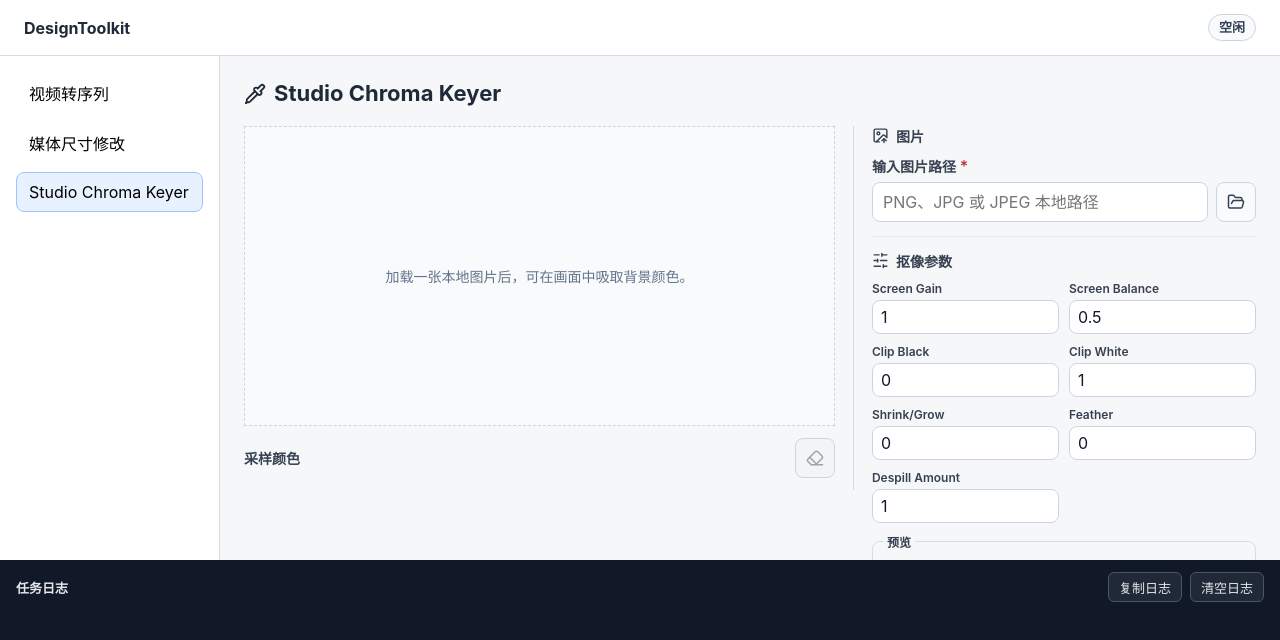
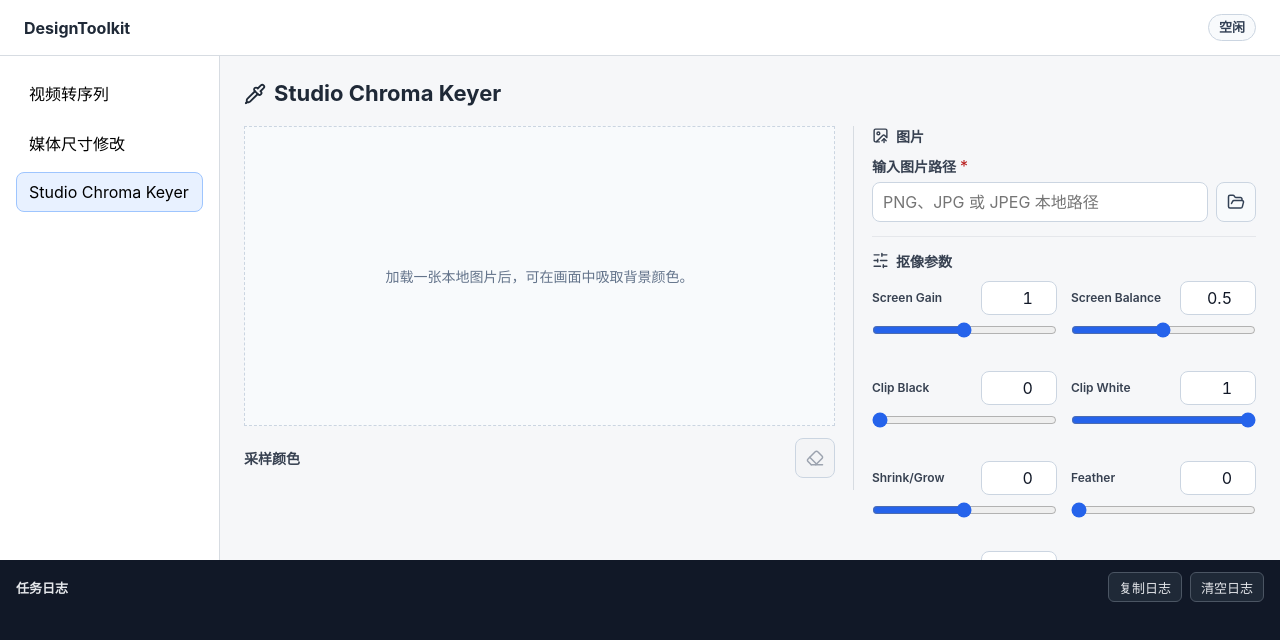
Before and after one commit to chenxu-whisper/DesignToolkit, a React (Vite) app in the folder web/frontend/: page / in a window 1280 px wide. Both pictures are taken after a click on the button "Studio Chroma Keyer". Shown: the top 640 px of the page. Built offline with nearby package versions, Linux system fonts and the light colour scheme.

Commit message:
feat: add chroma parameter sliders

```diff
--- a/web/frontend/src/modules/chroma-keyer/ChromaKeyerForm.tsx
+++ b/web/frontend/src/modules/chroma-keyer/ChromaKeyerForm.tsx
@@ -15,14 +15,18 @@ type ChromaKeyerFormProps = {
 }
 
 const parameterFields = [
-  { id: 'screenGain', label: 'Screen Gain', max: 2, min: 0, step: 0.01 },
-  { id: 'screenBalance', label: 'Screen Balance', max: 1, min: 0, step: 0.01 },
-  { id: 'clipBlack', label: 'Clip Black', max: 1, min: 0, step: 0.01 },
-  { id: 'clipWhite', label: 'Clip White', max: 1, min: 0, step: 0.01 },
-  { id: 'shrinkGrow', label: 'Shrink/Grow', max: 10, min: -10, step: 1 },
-  { id: 'feather', label: 'Feather', max: 10, min: 0, step: 1 },
-  { id: 'despillAmount', label: 'Despill Amount', max: 1, min: 0, step: 0.01 },
+  { fallback: 1, id: 'screenGain', label: 'Screen Gain', max: 2, min: 0, step: 0.01 },
+  { fallback: 0.5, id: 'screenBalance', label: 'Screen Balance', max: 1, min: 0, step: 0.01 },
+  { fallback: 0, id: 'clipBlack', label: 'Clip Black', max: 1, min: 0, step: 0.01 },
+  { fallback: 1, id: 'clipWhite', label: 'Clip White', max: 1, min: 0, step: 0.01 },
+  { fallback: 0, id: 'shrinkGrow', label: 'Shrink/Grow', max: 10, min: -10, step: 1 },
+  { fallback: 0, id: 'feather', label: 'Feather', max: 10, min: 0, step: 1 },
+  { fallback: 1, id: 'despillAmount', label: 'Despill Amount', max: 1, min: 0, step: 0.01 },
 ] as const
+
+function getSliderValue(value: number, min: number, max: number, fallback: number) {
+  return Math.min(max, Math.max(min, Number.isFinite(value) ? value : fallback))
+}
 
 export function ChromaKeyerForm({
   disabled,
@@ -79,27 +83,54 @@ export function ChromaKeyerForm({
           抠像参数
         </h2>
         <div className="chroma-parameter-grid">
-          {parameterFields.map((field) => (
-            <div className="field" key={field.id}>
-              <label className="field-label" htmlFor={`chroma-keyer-${field.id}`}>
+          {parameterFields.map((field) => {
+            const errorId = `chroma-keyer-${field.id}-error`
+            const hasError = Boolean(errors[field.id])
+            const sliderId = `chroma-keyer-${field.id}`
+
+            return (
+              <div className="chroma-parameter-field" key={field.id}>
+                <div className="chroma-parameter-header">
+                  <label className="field-label" htmlFor={`${sliderId}-number`}>
                     {field.label}
                   </label>
                   <input
-                aria-describedby={errors[field.id] ? `chroma-keyer-${field.id}-error` : undefined}
-                aria-invalid={errors[field.id] ? 'true' : undefined}
-                className="text-input"
+                    aria-describedby={hasError ? errorId : undefined}
+                    aria-invalid={hasError ? 'true' : undefined}
+                    aria-label={`${field.label} 数值`}
+                    className="text-input chroma-parameter-number"
                     disabled={disabled}
-                id={`chroma-keyer-${field.id}`}
+                    id={`${sliderId}-number`}
                     max={field.max}
                     min={field.min}
-                onChange={(event) => updateValue(field.id, event.target.value === '' ? Number.NaN : Number(event.target.value))}
+                    onChange={(event) =>
+                      updateValue(field.id, event.target.value === '' ? Number.NaN : Number(event.target.value))
+                    }
                     step={field.step}
                     type="number"
                     value={Number.isNaN(values[field.id]) ? '' : values[field.id]}
                   />
-              <FieldError id={`chroma-keyer-${field.id}-error`} message={errors[field.id]} />
                 </div>
-          ))}
+                <input
+                  aria-describedby={hasError ? errorId : undefined}
+                  aria-invalid={hasError ? 'true' : undefined}
+                  className="chroma-parameter-range"
+                  disabled={disabled}
+                  id={sliderId}
+                  max={field.max}
+                  min={field.min}
+                  onChange={(event) => updateValue(field.id, Number(event.target.value))}
+                  step={field.step}
+                  title={field.label}
+                  type="range"
+                  value={getSliderValue(values[field.id], field.min, field.max, field.fallback)}
+                />
+                <div className="chroma-parameter-error">
+                  <FieldError id={errorId} message={errors[field.id]} />
+                </div>
+              </div>
+            )
+          })}
         </div>
         <fieldset className="chroma-view-mode" disabled={disabled}>
           <legend>预览</legend>
--- a/web/frontend/src/styles/app.css
+++ b/web/frontend/src/styles/app.css
@@ -567,22 +567,72 @@ button {
 
 .chroma-parameter-grid {
   display: grid;
-  gap: 10px;
+  gap: 10px 14px;
   grid-template-columns: repeat(2, minmax(0, 1fr));
 }
 
-.chroma-parameter-grid .field {
+.chroma-parameter-field {
+  display: grid;
   gap: 4px;
+  grid-template-rows: 34px 22px minmax(16px, auto);
+  min-width: 0;
 }
 
-.chroma-parameter-grid .field-label,
+.chroma-parameter-header {
+  align-items: center;
+  display: flex;
+  gap: 8px;
+  justify-content: space-between;
+  min-width: 0;
+}
+
+.chroma-parameter-header .field-label {
+  overflow: hidden;
+  text-overflow: ellipsis;
+  white-space: nowrap;
+}
+
+.chroma-parameter-header .field-label,
 .chroma-view-mode legend {
   font-size: 12px;
 }
 
-.chroma-parameter-grid .text-input {
+.chroma-parameter-number {
+  flex: 0 0 76px;
+  font-variant-numeric: tabular-nums;
   min-height: 34px;
   padding: 5px 8px;
+  text-align: right;
+  width: 76px;
+}
+
+.chroma-parameter-range {
+  accent-color: #2563eb;
+  cursor: pointer;
+  height: 22px;
+  margin: 0;
+  min-width: 0;
+  padding: 0;
+  width: 100%;
+}
+
+.chroma-parameter-number:focus-visible,
+.chroma-parameter-range:focus-visible {
+  outline: 2px solid #2563eb;
+  outline-offset: 2px;
+}
+
+.chroma-parameter-range:disabled {
+  cursor: not-allowed;
+  opacity: 0.55;
+}
+
+.chroma-parameter-error {
+  min-height: 16px;
+}
+
+.chroma-parameter-error .field-error {
+  line-height: 16px;
 }
 
 .chroma-view-mode {
@@ -634,6 +684,10 @@ button {
     grid-template-columns: minmax(0, 1fr);
   }
 
+  .chroma-parameter-grid {
+    grid-template-columns: minmax(0, 1fr);
+  }
+
   .chroma-editor {
     grid-template-columns: minmax(0, 1fr);
   }
```
Also changed, not shown: 1 other file (tests, documents, lock files or other folders). Lines whose indentation alone changed are shown as unchanged.
